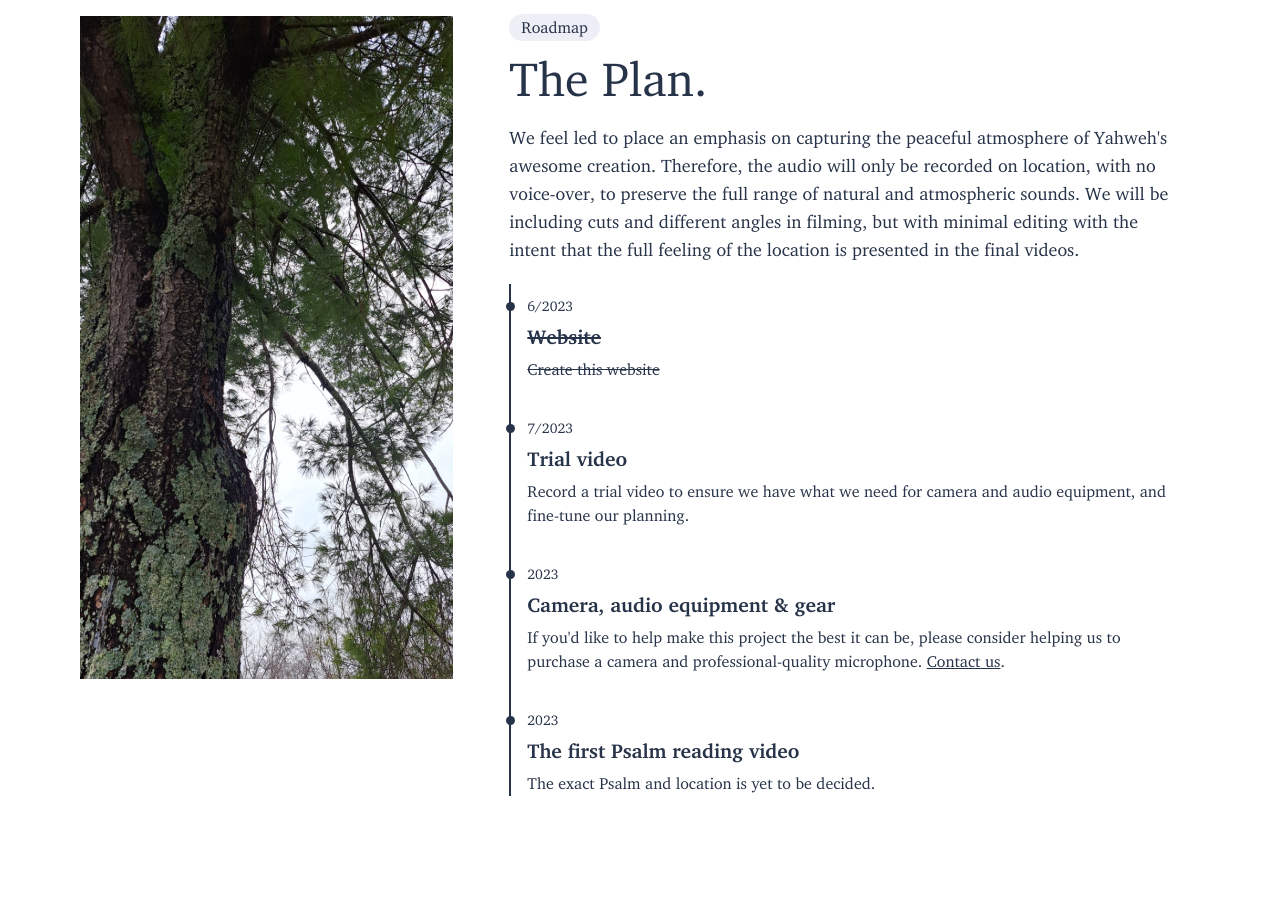
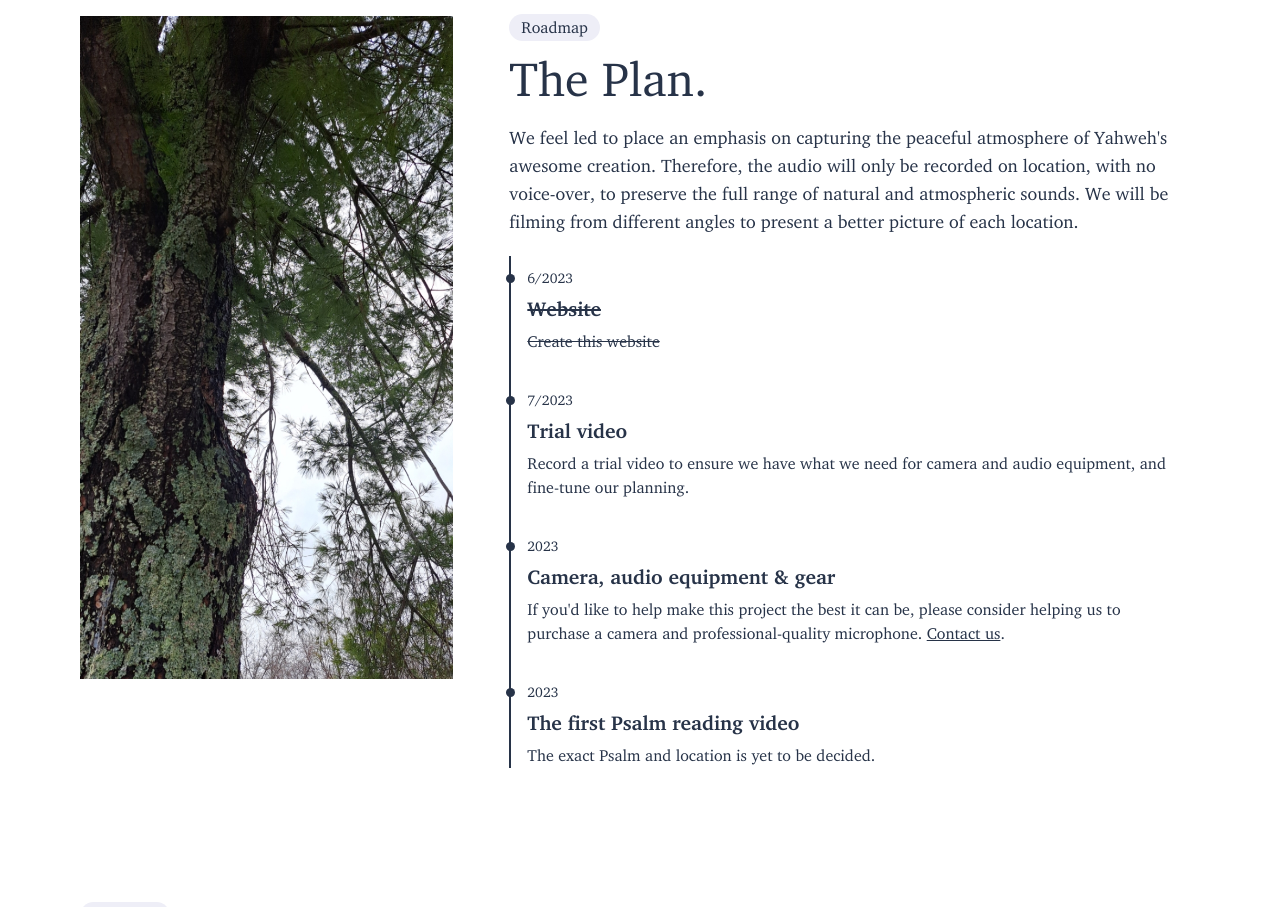
Before and after one commit to Psalms23Project/psalms23project.github.io, a SvelteKit app: page / in a window 1280 px wide. Shown: the part 1300-2207 px from the top of the page. Built offline with nearby package versions, Linux system fonts and the light colour scheme.

Commit message:
Fixes to homepage

```diff
--- a/src/routes/+page.svelte
+++ b/src/routes/+page.svelte
@@ -57,14 +57,14 @@ function getIconStr(icon) {
     <p class="text-lg mt-4">This collection of readings will restore the name of our Heavenly Father, Yahweh, to where it appears in the original Hebrew Scriptures. We want to declare his name: "Give praise to Yahweh, proclaim his name; make known among the nations what he has done." (Psalm 105:1)</p>
   </div>
 </div>
-<div id="roadmap" class="flex flex-col md:flex-row max-w-6xl mx-auto px-4 my-28">
+<div class="flex flex-col md:flex-row max-w-6xl mx-auto px-4 my-28">
   <div class="w-full md:w-1/3 mb-10 md:mb-0 mr-0 md:mr-14">
     <img class="w-auto h-auto" src="images/tree.jpg" alt="" />
   </div>
-  <div class="w-full md:w-2/3 max-w-2xl font-charter text-navyblue">
+  <div id="roadmap" class="w-full md:w-2/3 max-w-2xl font-charter text-navyblue">
     <span class="text-base bg-violet-100 px-3 py-1 rounded-full">Roadmap</span>
     <h3 class="text-4xl sm:text-5xl font-hightower mt-4">The Plan.</h3>
-    <p class="text-lg mt-5">We feel led to place an emphasis on capturing the peaceful atmosphere of Yahweh's awesome creation. Therefore, the audio will only be recorded on location, with no voice-over, to preserve the full range of natural and atmospheric sounds. We will be including cuts and different angles in filming, but with minimal editing with the intent that the full feeling of the location is presented in the final videos.</p>
+    <p class="text-lg mt-5">We feel led to place an emphasis on capturing the peaceful atmosphere of Yahweh's awesome creation. Therefore, the audio will only be recorded on location, with no voice-over, to preserve the full range of natural and atmospheric sounds. We will be filming from different angles to present a better picture of each location.</p>
     <ol class="mt-5 border-l-2 border-navyblue">
       <li>
         <div class="flex-start flex items-center pt-3">
```
